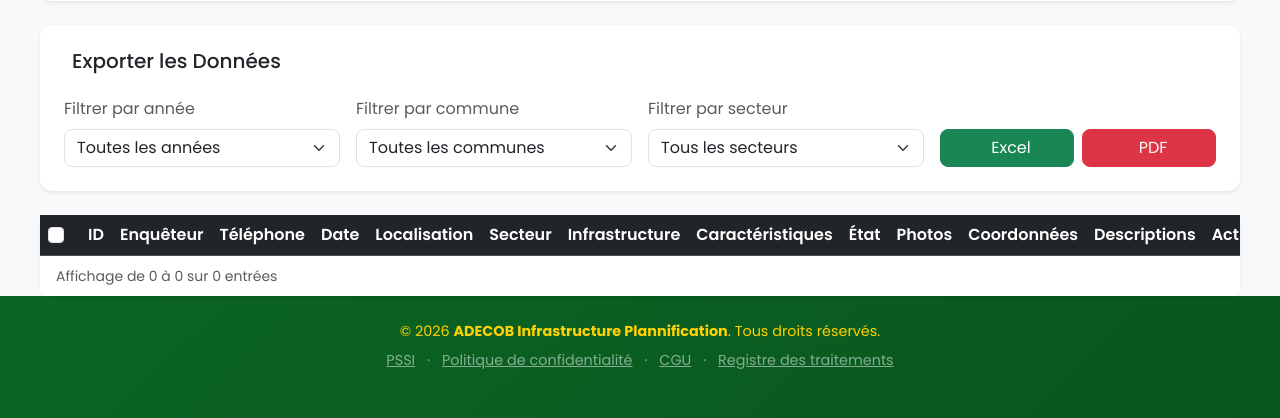
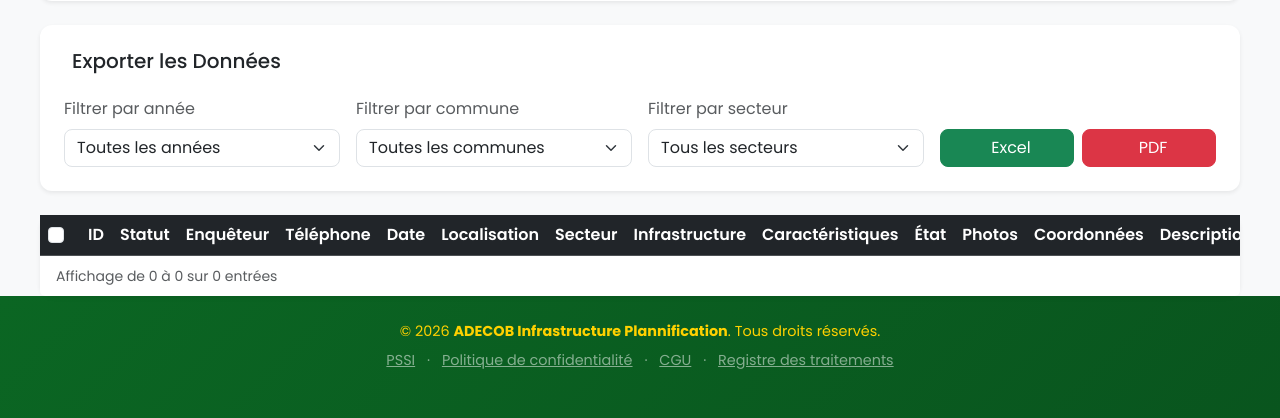
Before and after one commit to rufusakande/adecob, a Laravel app: page /infrastructures in a window 1280 px wide. Shown: the part 1190-1608 px from the top of the page. Run offline with Laravel 10, Linux system fonts and the light colour scheme; a user stored in the database is signed in; data comes from the database, SQL or seed files in the repository; data that the repository does not hold is empty; parts of the project's set-up code (start-up, migrations or seed data) failed here and were passed over.

Commit message:
Changes
Co-authored-by: rufusakande <135637562+rufusakande@users.noreply.github.com>

```diff
--- a/resources/views/infrastructures/index.blade.php
+++ b/resources/views/infrastructures/index.blade.php
@@ -491,6 +491,8 @@
                                 </div>
                             </th>
                             <th>ID</th>
+                            <th>Statut</th>
+
                             <th>Enquêteur</th>
                             <th>Téléphone</th>
                             <th>Date</th>
```
